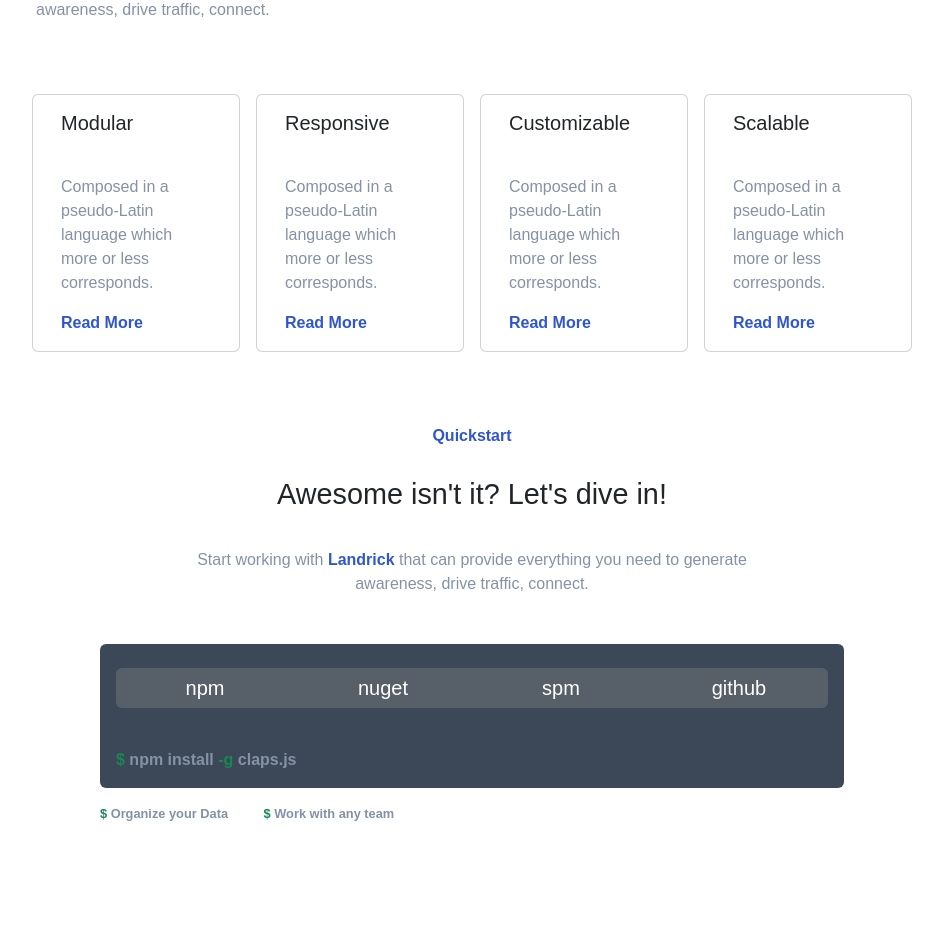
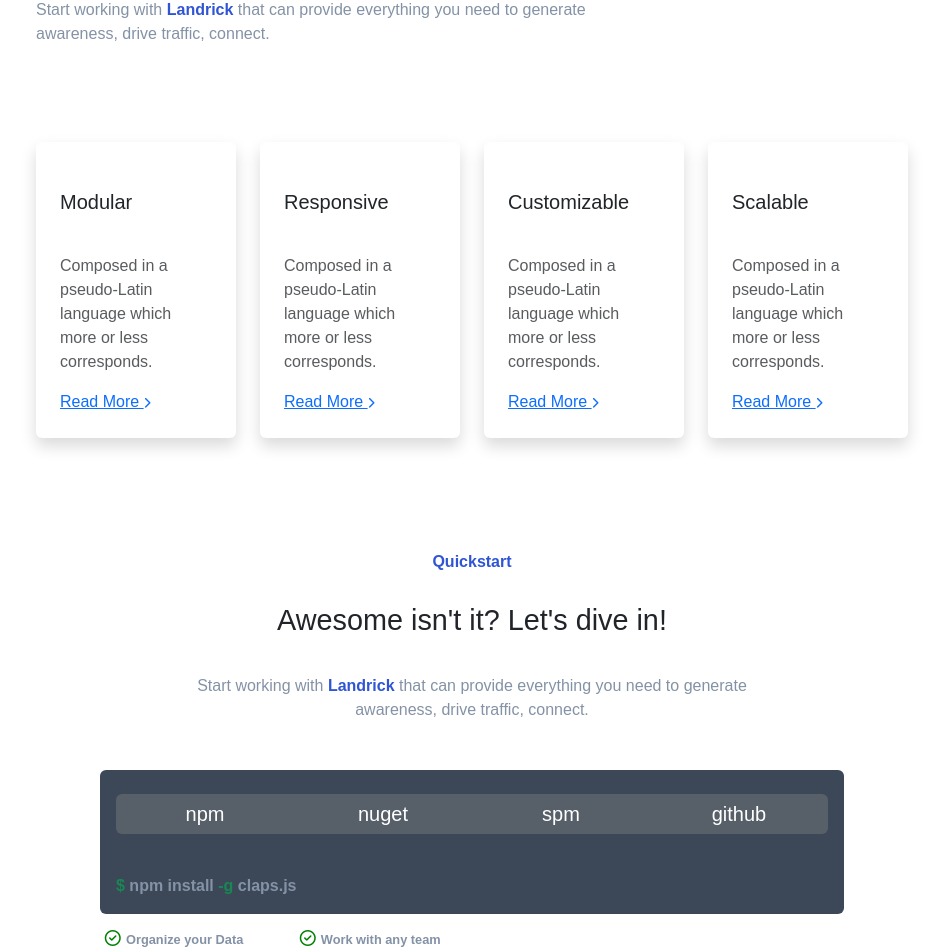
Before and after one commit to RobertoScarci/proj-html-vuejs, a Vue app in the folder proj-html-vuejs/: page / in a window 1280 px wide. Shown: the part 960-1912 px from the top of the page, without its empty margins (168-1111 px from the left). Built offline with nearby package versions, Linux system fonts and the light colour scheme.

Commit message:
completamento della sezione display nal Main

```diff
--- a/proj-html-vuejs/src/components/AppMain.vue
+++ b/proj-html-vuejs/src/components/AppMain.vue
@@ -2,7 +2,7 @@
     <main>
         <div class="container first">
             <div class="row">
-                <div class="col-8">
+                <div class="col-8 pt-4">
                     <h1>
                         Key Features
                     </h1>
@@ -12,38 +12,71 @@
                 </div>
             </div>
         </div>
+
+        <!-- Card -->
         <div class="container first">
-            <div class="row">
-                <div class="card col-3">
-                    <div class="card-body">
-                       <h5 class="card-title">Modular</h5>
-                        <p class="card-text pb-3">Composed in a pseudo-Latin language which more or less corresponds.</p>
-                        <span href="" class="">Read More</span>
+            <div class="row align-items-center pb-5">
+                    <div class="col-lg-3 col-md-6 mt-4 pt-2">
+                        <div class="card border-0 features feature-primary feature-clean course-feature p-4 overflow-hidden shadow">
+                            <div class="icons text-start">
+                                <i class="uil uil-layer-group rounded h3 mb-0"></i>
+                            </div>
+                            <div class="card-body p-0 mt-4">
+                                <h5> Modular </h5>
+                                <p class="text-muted mt-2 pb-3">Composed in a pseudo-Latin language which more or less corresponds.</p>
+                                <a href="" class="read-more">Read More <i class="fa-solid fa-chevron-right"></i></a>
+                                <i class="uil uil-layer-group full-img"></i>
                             </div>
                         </div>
-                <div class="card col-3">
-                    <div class="card-body">
-                       <h5 class="card-title">Responsive</h5>
-                        <p class="card-text pb-3">Composed in a pseudo-Latin language which more or less corresponds.</p>
-                        <span href="" class="">Read More</span>
+                    </div>
+
+                    <div class="col-lg-3 col-md-6 mt-4 pt-2">
+                        <div class="card border-0 features feature-primary feature-clean course-feature p-4 overflow-hidden shadow">
+                            <div class="icons text-start">
+                                <i class="uil uil-airplay rounded h3 mb-0"></i>
+                            </div>
+                            <div class="card-body p-0 mt-4">
+                                <h5> Responsive </h5>
+                                <p class="text-muted mt-2 pb-3">Composed in a pseudo-Latin language which more or less corresponds.</p>
+                                <a href="" class="read-more">Read More <i class="fa-solid fa-chevron-right"></i></a>
+                                <i class="uil uil-airplay full-img"></i>
                             </div>
                         </div>
-                <div class="card col-3">
-                    <div class="card-body">
-                       <h5 class="card-title">Customizable</h5>
-                        <p class="card-text pb-3">Composed in a pseudo-Latin language which more or less corresponds.</p>
-                        <span href="" class="">Read More</span>
+                    </div>
+
+                    <div class="col-lg-3 col-md-6 mt-4 pt-2">
+                        <div class="card border-0 features feature-primary feature-clean course-feature p-4 overflow-hidden shadow">
+                            <div class="icons text-start">
+                                <i class="uil uil-focus-target rounded h3 mb-0"></i>
+                            </div>
+                            <div class="card-body p-0 mt-4">
+                                <h5> Customizable </h5>
+                                <p class="text-muted mt-2 pb-3">Composed in a pseudo-Latin language which more or less corresponds.</p>
+                                <a href="" class="read-more">Read More <i class="fa-solid fa-chevron-right"></i></a>
+                                <i class="uil uil-focus-target full-img"></i>
                             </div>
                         </div>
-                <div class="card col-3">
-                    <div class="card-body">
-                       <h5 class="card-title">Scalable</h5>
-                        <p class="card-text pb-3">Composed in a pseudo-Latin language which more or less corresponds.</p>
-                        <span href="" class="">Read More</span>
+                    </div>
+
+                    <div class="col-lg-3 col-md-6 mt-4 pt-2">
+                        <div class="card border-0 features feature-primary feature-clean course-feature p-4 overflow-hidden shadow">
+                            <div class="icons text-start">
+                                <i class="uil uil-expand-arrows rounded h3 mb-0"></i>
+                            </div>
+                            <div class="card-body p-0 mt-4">
+                                <h5> Scalable </h5>
+                                <p class="text-muted mt-2 pb-3">Composed in a pseudo-Latin language which more or less corresponds.</p>
+                                <a href="" class="read-more">Read More <i class="fa-solid fa-chevron-right"></i></a>
+                                <i class="uil uil-expand-arrows full-img"></i>
                             </div>
                         </div>
                     </div>
                 </div>
+        </div>
+        <!-- End Card -->
+
+
+        <!-- Display -->
         <div class="container text-center pt-9 first">
             <div class="row">
                 <div class="col-12">
@@ -108,13 +141,15 @@
                     <div class="container">
                         <div class="row">
                                 <span class="check">
-                                    <span class="text-success">$</span> Organize your Data  <span class="text-success">$</span> Work with any team
+                                    <i class="fa-regular fa-circle-check green"></i> Organize your Data  <i class="fa-regular fa-circle-check green"></i> Work with any team
                                 </span>
                             </div>
                     </div>
                 </div>
             </div>
         </div>
+        <!-- End Display -->
+
         <div class="container tools">
             <div class="row">
                 <div class="col-6">
@@ -126,13 +161,13 @@
                     </p>
                     <ul>
                         <li>
-                            Digital Marketing Solutions for Tomorrow
+                            <i class="fa-regular fa-circle-check"></i>Digital Marketing Solutions for Tomorrow
                         </li>
                         <li>
-                            Our Talented & Experienced Marketing Agency
+                            <i class="fa-regular fa-circle-check"></i>Our Talented & Experienced Marketing Agency
                         </li>
                         <li>
-                            Create your own skins to match your brand
+                            <i class="fa-regular fa-circle-check"></i>Create your own skins to match your brand
                         </li>
                     </ul>
                     <button class="btn btn-primary mt-4 fs-5">
@@ -251,4 +286,24 @@ button{
     background-color: $secondary-color;
 }
 
+i{
+    font-size: .7rem;
+}
+
+.fa-circle-check{
+    color: blue;
+    font-size: 1rem;
+    margin-right: .4rem;
+}
+
+.green{
+    color: green;
+    margin-left: .3rem;
+    margin-right: .1rem;
+}
+
+.green:last-child{
+    padding-left: 3rem;
+}
+
 </style>
```
Lines whose indentation alone changed are shown as unchanged.
